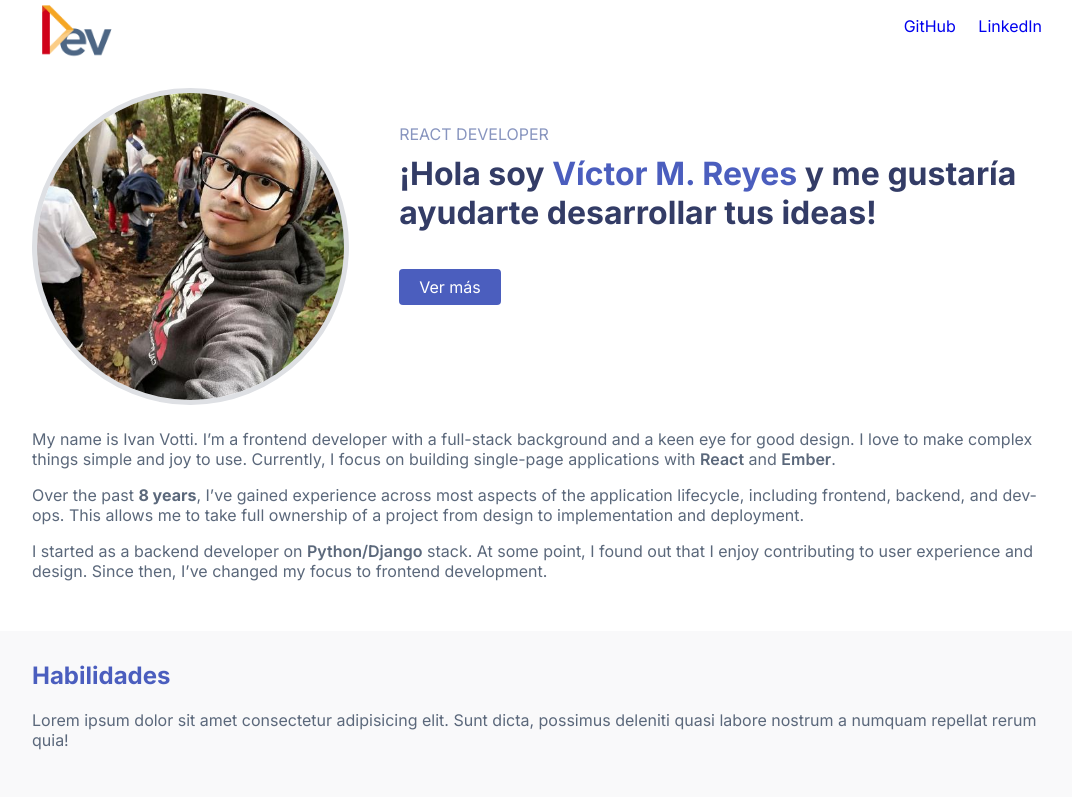
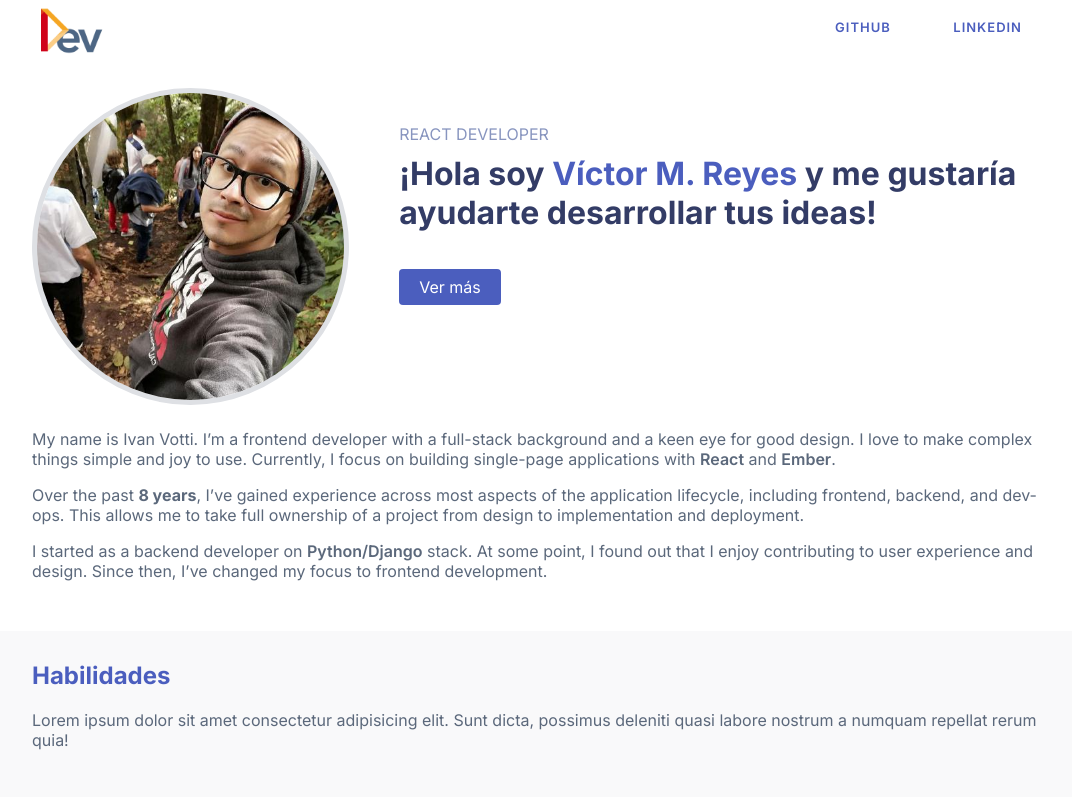
Before and after one commit to montoyaguzman/master-marvel-code, a plain HTML site: page 02-HTML/portfolio/index.html in a window 1280 px wide. Shown: the top 797 px of the page, without its empty margins (96-1168 px from the left). Drawn offline with Linux system fonts and the light colour scheme.

Commit message:
estilos navbar

```diff
--- a/02-HTML/portfolio/index.html
+++ b/02-HTML/portfolio/index.html
@@ -30,7 +30,7 @@
       height: 36px;
     }
 
-    .nav-element {
+    .navbar-element {
       display: inline;
       padding: 4px;
       margin-right: 10px;
@@ -85,7 +85,20 @@
       margin-top: 20px;
     }
 
+    .navbar-logo {
+      height: 56px;
+      padding: 4px 0px;
+    }
 
+    .navbar-link {
+      text-decoration: none;
+      padding: 10px 20px;
+      text-transform: uppercase;
+      font-weight: 600;
+      letter-spacing: 1px;
+      font-size: 13px;
+      color: #4b5ebe;
+    }
 
     .mb {
       margin-bottom: 20px;
@@ -108,8 +121,7 @@
     }
 
     .hability-card {
-      /* background-color: yellow */
-      /* background-color: red !important */
+      margin-right: 10px;
     }
 
     .habilty-icon {
@@ -123,7 +135,6 @@
     .hability-description {
       font-size: 14px;
       margin: 25px 0px;
-      margin-right: 10px;
     }
 
     .hability-tag {
@@ -149,17 +160,17 @@
   <div class="container">
     <!-- Inicia navbar -->
     <nav class="mb">
-      <img src="img/brand/logo.webp" alt="Logo de mi sitio web" height="64px" />
+      <img class="navbar-logo" src="img/brand/logo.webp" alt="Logo de mi sitio web" />
       <!--
       src: Origen de la imágen
       alt: Descripción de la imágine
     -->
       <ul class="nav-link">
-        <li class="nav-element">
-          <a href="#" style="text-decoration: none;">GitHub</a>
+        <li class="navbar-element">
+          <a class="navbar-link" href="github.html">GitHub</a>
         </li>
-        <li class="nav-element">
-          <a href="#" style="text-decoration: none;">LinkedIn</a>
+        <li class="navbar-element">
+          <a class="navbar-link" href="https://www.linkedin.com/in/vmreyesal/">LinkedIn</a>
         </li>
       </ul>
       <!-- ul: lista desordenada (unorder list) -->
```
Also changed, not shown: 02-HTML/portfolio/github.html (added, +15 -0 lines).
